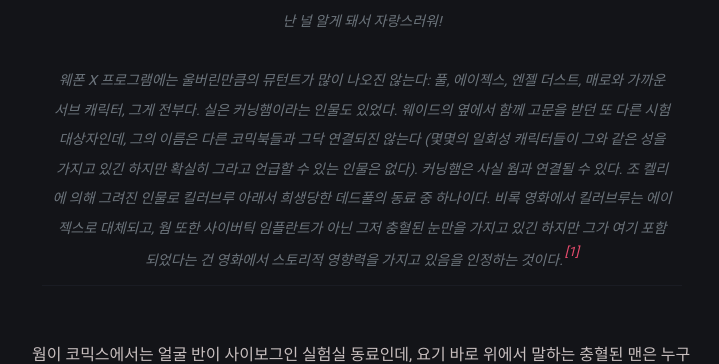
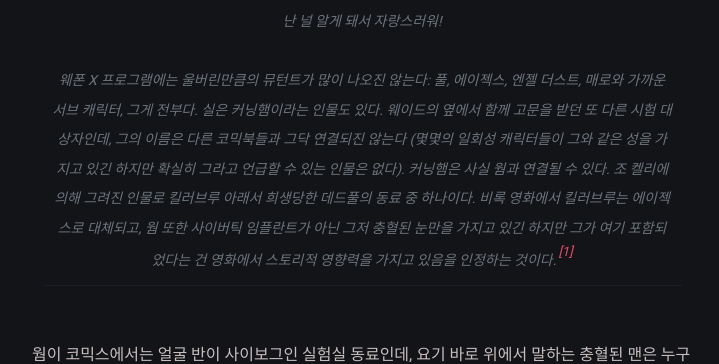
Before and after one commit to iwdstry/yeieje, a Jekyll site: the page built from _posts/2020-12-06-issue-review.md, in a window 1280 px wide and 900 px high, scrolled down 754 px. Shown: the part 188-552 px from the top of the window, without its empty margins (278-997 px from the left). Built offline with Jekyll 4.4.1, drawn with Linux system fonts in a browser that asks for light colours; some web fonts are replaced; some of the changed text lies outside the part shown.

Commit message:
Update 2020-12-06-issue-review.md

```diff
--- a/_posts/2020-12-06-issue-review.md
+++ b/_posts/2020-12-06-issue-review.md
@@ -13,7 +13,7 @@ tag: [Review]
 * * *
 ![worm](https://cdn3.whatculture.com/images/2016/02/Deadpool-Worm.jpg)
 > <small> -버텨, 웨이드! 지금 멈추지 마! 니가 바꿀 수 있다는 걸 넌 믿어야 해! 이건 네 잘못이 아니야! <br/>난 널 알게 돼서 자랑스러워!<br/><br/>
-> 웨폰 X 프로그램에는 울버린만큼의 뮤턴트가 많이 나오진 않는다: 풀, 에이젝스, 엔젤 더스트, 매로와 가까운 서브 캐릭터, 그게 전부다. 실은 커닝햄이라는 인물도 있었다. 웨이드의 옆에서 함께 고문을 받던 또 다른 시험 대상자인데, 그의 이름은 다른 코믹북들과 그닥 연결되진 않는다 (몇몇의 일회성 캐릭터들이 그와 같은 성을 가지고 있긴 하지만 확실히 그라고 언급할 수 있는 인물은 없다). 커닝햄은 사실 웜과 연결될 수 있다. 조 켈리에 의해 그려진 인물로 킬러브루 아래서 희생당한 데드풀의 동료 중 하나이다. 비록 영화에서 킬러브루는 에이젝스로 대체되고, 웜 또한 사이버틱 임플란트가 아닌 그저 충혈된 눈만을 가지고 있긴 하지만 그가 여기 포함되었다는 건 영화에서 스토리적 영향력을 가지고 있음을 인정하는 것이다.</small><sup id="1">[[1]](#1-ref)</sup>
+> 웨폰 X 프로그램에는 울버린만큼의 뮤턴트가 많이 나오진 않는다: 풀, 에이젝스, 엔젤 더스트, 매로와 가까운 서브 캐릭터, 그게 전부다. 실은 커닝햄이라는 인물도 있다. 웨이드의 옆에서 함께 고문을 받던 또 다른 시험 대상자인데, 그의 이름은 다른 코믹북들과 그닥 연결되진 않는다 (몇몇의 일회성 캐릭터들이 그와 같은 성을 가지고 있긴 하지만 확실히 그라고 언급할 수 있는 인물은 없다). 커닝햄은 사실 웜과 연결될 수 있다. 조 켈리에 의해 그려진 인물로 킬러브루 아래서 희생당한 데드풀의 동료 중 하나이다. 비록 영화에서 킬러브루는 에이젝스로 대체되고, 웜 또한 사이버틱 임플란트가 아닌 그저 충혈된 눈만을 가지고 있긴 하지만 그가 여기 포함되었다는 건 영화에서 스토리적 영향력을 가지고 있음을 인정하는 것이다.</small><sup id="1">[[1]](#1-ref)</sup>
 
 
 <br/>
```
Also changed, not shown: other parts of _posts/2020-12-06-issue-review.md (+1 -1 lines).
